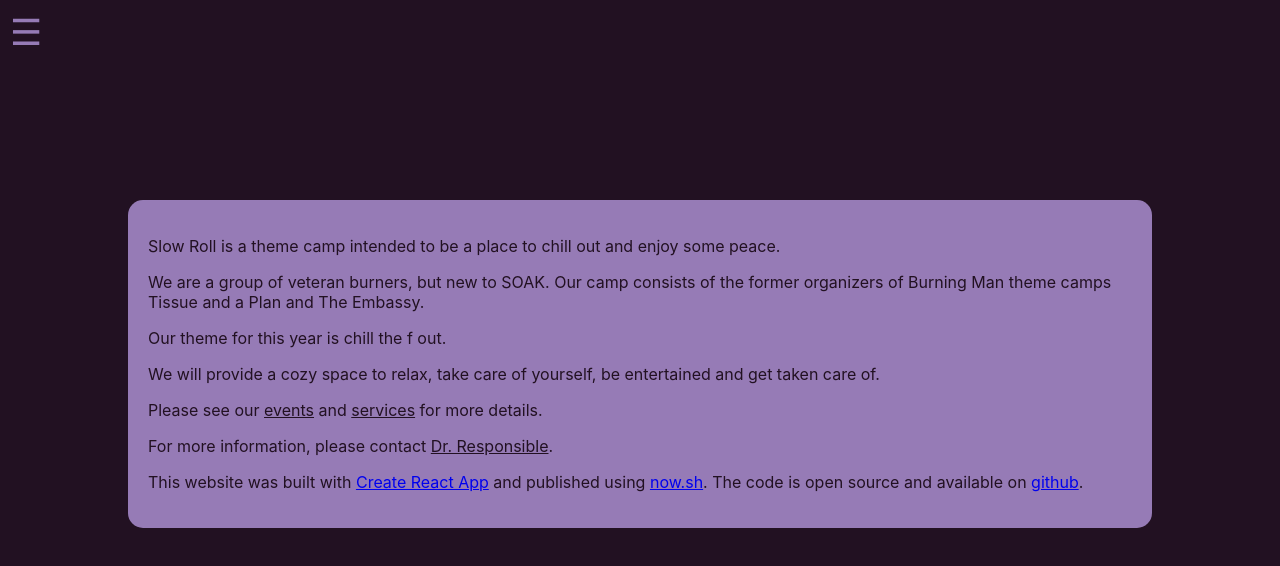
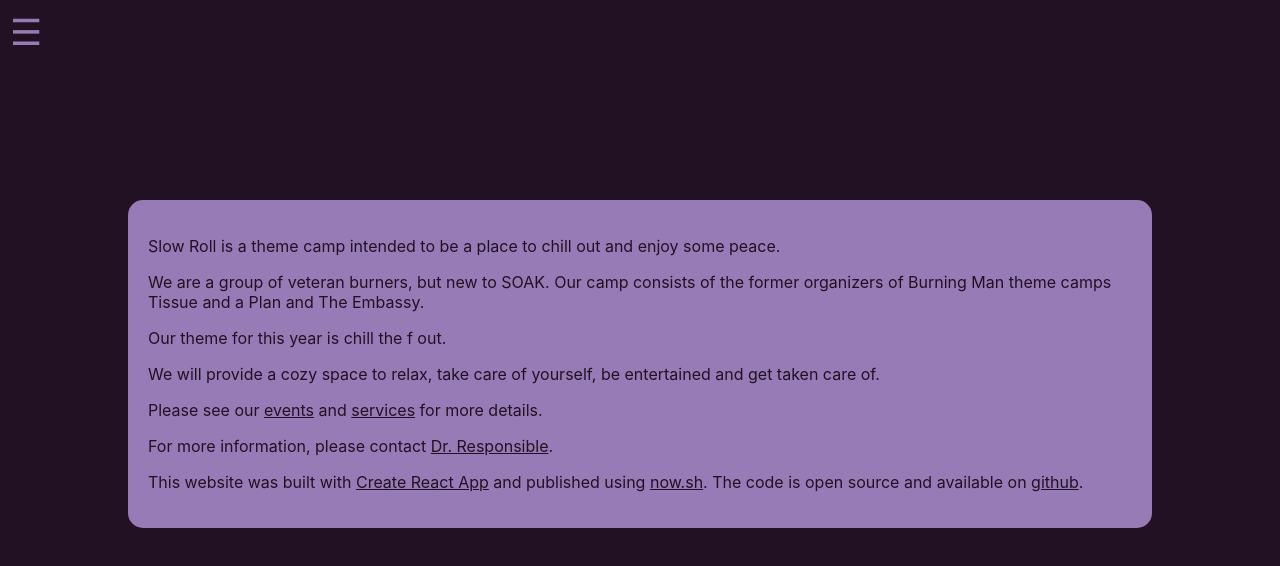
Before and after one commit to colinthesealion/chill-camp-site, a React (Create React App) app: page /about in a window 1280 px wide. Shown: the top 566 px of the page. Built offline with nearby package versions, Linux system fonts and the light colour scheme.

Commit message:
styled links correctly

```diff
--- a/src/About.tsx
+++ b/src/About.tsx
@@ -48,12 +48,21 @@ const About: React.FunctionComponent<Props> = ({ classes }) => {
         </p>
         <p>
           This website was built with{' '}
-          <a href="https://facebook.github.io/create-react-app/">
+          <a
+            href="https://facebook.github.io/create-react-app/"
+            className={classes.link}
+          >
             Create React App
           </a>{' '}
-          and published using <a href="https://zeit.co/now">now.sh</a>. The code
-          is open source and available on{' '}
-          <a href="https://github.com/colinthesealion/chill-camp-site">
+          and published using{' '}
+          <a href="https://zeit.co/now" className={classes.link}>
+            now.sh
+          </a>
+          . The code is open source and available on{' '}
+          <a
+            href="https://github.com/colinthesealion/chill-camp-site"
+            className={classes.link}
+          >
             github
           </a>
           .
```
